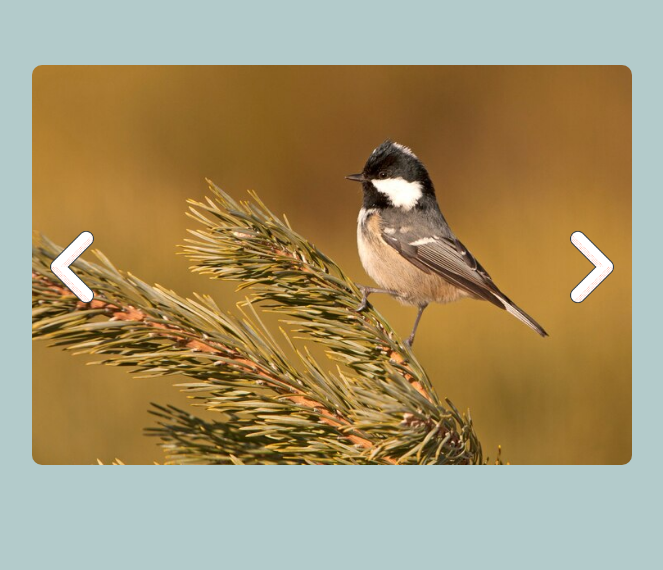
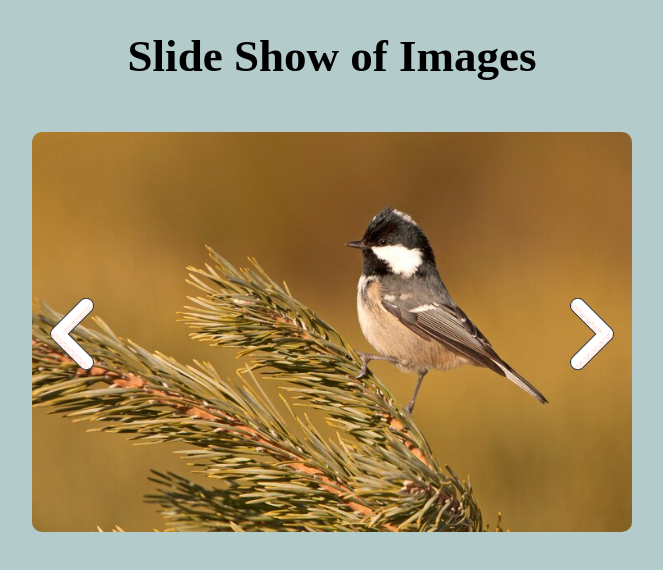
Before and after one commit to Rutikkobarne01/Slide, a plain HTML site: page index.html in a window 1280 px wide. Shown: the whole page, without its empty margins (308-971 px from the left). Drawn offline with Linux system fonts and the light colour scheme.

Commit message:
inital change added

```diff
--- a/index.html
+++ b/index.html
@@ -10,12 +10,19 @@
             padding: 0px;
             margin: 0px;
         }
+        .heading{
+            text-align: center;
+            font-size: 45px;
+
+        }
 
         .container{
             width:fit-content;
             margin:50px auto;
             position: relative;
-            margin-top: 65px;
+
+            border-radius: 10px;
+
         }
     .slide{
         height:400px;
@@ -48,6 +55,7 @@
     </style>
 </head>
 <body>
+    <h1 class="heading">Slide Show of Images</h1>
     <div class="container">
 <img src="Images/peacock.jpg" class="slide" id="slide"/>
 <img src="Images/right2.png" class=" icon-action next" onclick="next()"/>
```
